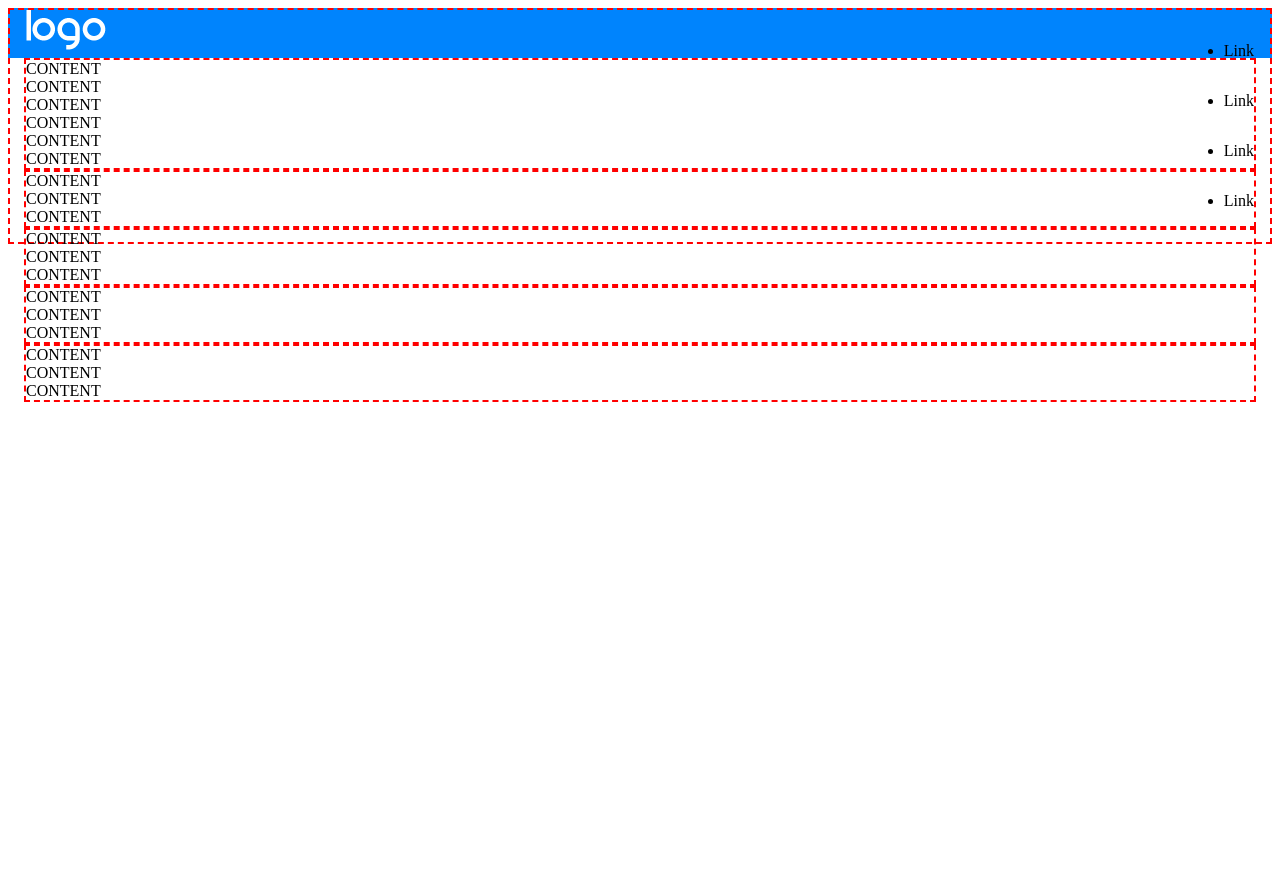
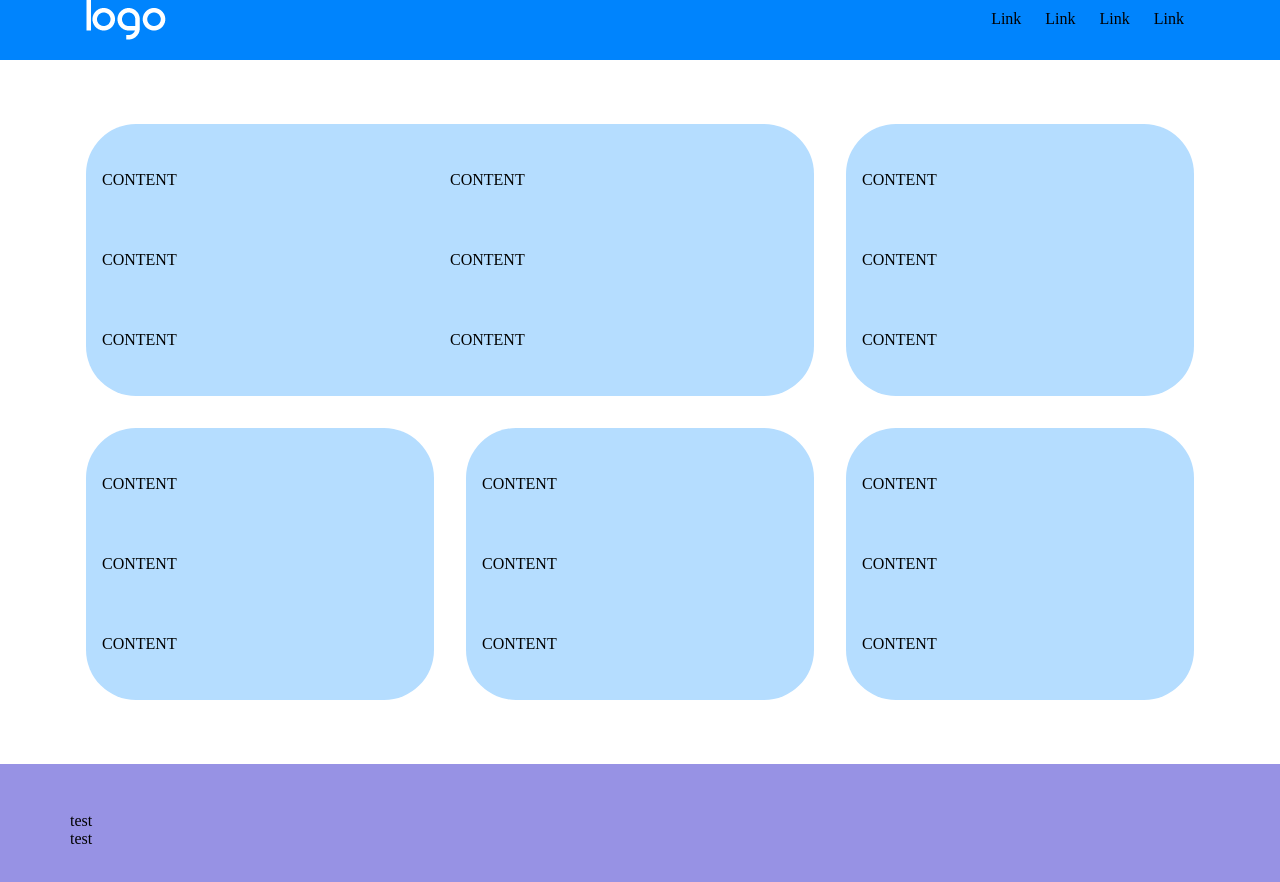
Before and after one commit to mauroluciano/htmlcss-responsive-layout, a plain HTML site: page index.html in a window 1280 px wide. Before the commit the page ends 800 px from the top, so only its background shows below. Drawn offline with Linux system fonts and the light colour scheme.

Commit message:
test section 2

```diff
--- a/css/style.css
+++ b/css/style.css
@@ -1,14 +1,18 @@
 /*Generics*/
 
-*{
+* {
   box-sizing: border-box;
-    padding: 0
+  padding: 0;
   margin: 0;
 }
 
 .debug {
   border: 2px dashed red;
   min-height: 50px;
+}
+
+.debug-box {
+  line-height: 80px;
 }
 
 .flex {
@@ -23,48 +27,101 @@
   flex-wrap: wrap;
 }
 
-
 /*Layout*/
 
 .container {
-    margin-left: auto;
-    margin-right: auto;
-    max-width: 100%;
-    padding: 0 1rem;
+  padding-left: 1rem;
+  padding-right: 1rem;
 }
-
 
 header {
   background-color: #0084fd;
-    height: 50px;
-    line-height: 50px;
+  height: 60px;
 }
 
-#section1 .box {
-    margin: 1rem;
+#section .col {
   padding: 1rem;
 }
 
-#section1 .class{
-    background-color: #B5DDFF;
-    width: 100%;
+.card {
+  background-color: #b5ddff;
   padding: 1rem;
+  border-radius: 50px;
 }
 
+.row {
+  margin: 0 -1rem;
+}
+
+section {
+  padding: 3rem;
+}
+
+/*header*/
+
+.menu li {
+  display: inline-block;
+  padding: 10px;
+}
+
+.logo {
+  height: 50%;
+}
+
+.menu {
+  display: none;
+}
+
+/*Section 2*/
+
+#section2 {
+  background-color: #9792e4;
+}
+
+.section2-card {
+  width: calc(100% / 2);
+}
 
 /*Responsive layout*/
 
-@media screen add (min-width: 768px){
-    #section1 .row {
-        display: flex;
-        flex-wrap: .wrap;
+/* Tablet */
+
+@media screen and (min-width: 576px) {
+  header .fa-bars {
+    display: none;
   }
 
+  header .menu {
+    display: inline-block;
+  }
 
-    #section1 .box {
+  #section .container .row {
     display: flex;
+    flex-wrap: wrap;
+  }
+
+  #section .col {
     width: calc(100% / 3);
   }
 
+  #section .col:first-child {
+    width: calc(100% / 3 * 2);
+  }
 
+  #section .col:first-child .card {
+    display: flex;
   }
+
+  .card-section {
+    width: 50%;
+  }
+}
+
+/* Desktop */
+
+@media screen and (min-width: 1000px) {
+  .container {
+    max-width: 1140px;
+    margin: auto;
+  }
+}
--- a/index.html
+++ b/index.html
@@ -18,16 +18,18 @@
   <body>
     <!--open header-->
     <header>
-      <div class="container flex between debug">
+      <div class="container flex between">
         <div class="logo"><img src="./img/logo.png" alt="" /></div>
-        <nav class="">
-          <ul>
+
+        <div>
+          <i class="fas fa-bars"></i>
+          <ul class="menu">
             <li>Link</li>
             <li>Link</li>
             <li>Link</li>
             <li>Link</li>
           </ul>
-        </nav>
+        </div>
       </div>
     </header>
 
@@ -40,7 +42,7 @@
       <section id="section">
         <div class="container">
           <div class="row">
-            <div class="col debug">
+            <div class="col">
               <div class="card">
                 <div class="card-section">
                   <div class="debug-box">CONTENT</div>
@@ -54,28 +56,28 @@
                 </div>
               </div>
             </div>
-            <div class="col debug">
+            <div class="col">
               <div class="card">
                 <div class="debug-box">CONTENT</div>
                 <div class="debug-box">CONTENT</div>
                 <div class="debug-box">CONTENT</div>
               </div>
             </div>
-            <div class="col debug">
+            <div class="col">
               <div class="card">
                 <div class="debug-box">CONTENT</div>
                 <div class="debug-box">CONTENT</div>
                 <div class="debug-box">CONTENT</div>
               </div>
             </div>
-            <div class="col debug">
+            <div class="col">
               <div class="card">
                 <div class="debug-box">CONTENT</div>
                 <div class="debug-box">CONTENT</div>
                 <div class="debug-box">CONTENT</div>
               </div>
             </div>
-            <div class="col debug">
+            <div class="col">
               <div class="card">
                 <div class="debug-box">CONTENT</div>
                 <div class="debug-box">CONTENT</div>
@@ -89,7 +91,15 @@
       <!-- close section 1-->
 
       <!-- open section 2-->
-      <section class="section2"></section>
+      <section id="section2">
+        <div class="container">
+          <div class="row">
+            <div class="section2-card">test</div>
+            <div class="section2-card">test</div>
+            <div></div>
+          </div>
+        </div>
+      </section>
 
       <!-- close section 2-->
     </main>
```
Lines whose indentation alone changed are shown as unchanged.
